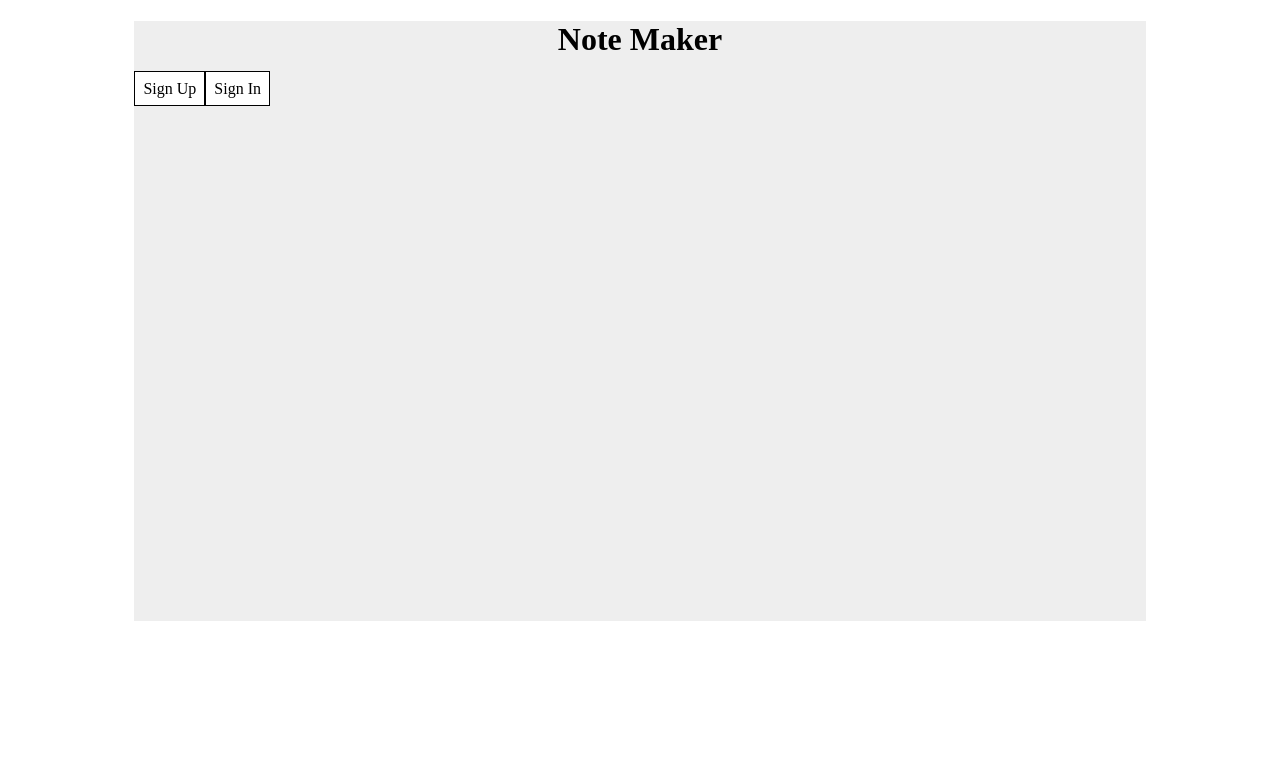
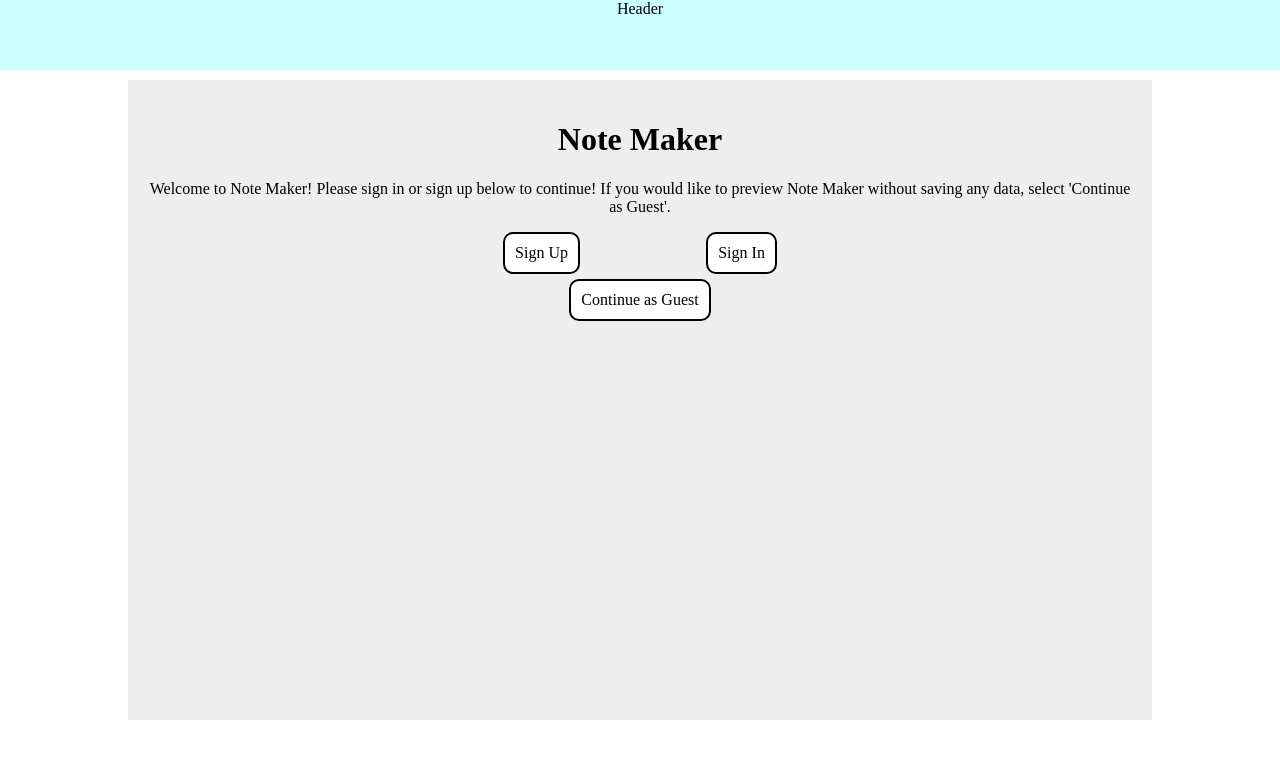
Before and after one commit to kroessam/note-maker, a React (Vite) app: page / in a window 1280 px wide. Shown: the top 758 px of the page. Built offline with nearby package versions, Linux system fonts and the light colour scheme.

Commit message:
404 Page & Styles Added

```diff
--- a/src/App.css
+++ b/src/App.css
@@ -3,21 +3,37 @@ html {
   margin: 0;
 }
 
+body {
+  margin: 0;
+}
+
+header {
+  height: 70px;
+  background-color: #cff;
+  margin-bottom: 10px;
+}
+
 main {
   min-height: 600px;
   background-color: #eee;
+  padding: 20px;
 }
 
-h1 {
-  text-align: center;
+.btn-box {
+  width: 400px;
+  margin: 5px auto;
+  display: flex;
+  justify-content: space-around;
 }
 
 .btn {
+  display: inline-block;
   color: #000;
   background-color: #fff;
-  border: 1px solid #000;
+  border: 2px solid #000;
+  border-radius: 10px;
   text-decoration: none;
-  padding: 0.5rem;
+  padding: 10px;
   transition: background-color .25s linear, color .25s linear;
 }
 
@@ -26,6 +42,9 @@ h1 {
   color: #eee;
 }
 
+.text-center {
+  text-align: center;
+}
 
 @media (min-width: 500px) {
   main {
--- a/src/App.tsx
+++ b/src/App.tsx
@@ -1,18 +1,21 @@
 import { Routes, Route } from "react-router-dom";
 
+import "./App.css";
 import Home from "./pages/Home";
 import SignUp from "./pages/SignUp";
 import SignIn from "./pages/SignIn";
-
-import "./App.css";
+import Header from "./components/Header";
+import PageNotFound from "./pages/PageNotFound";
 
 function App() {
   return (
     <>
+      <Header />
       <Routes>
         <Route path="/" element={<Home />} />
         <Route path="/sign-up" element={<SignUp />} />
         <Route path="/sign-in" element={<SignIn />} />
+        <Route path="*" element={<PageNotFound />} />
       </Routes>
     </>
   );
--- /dev/null
+++ b/src/components/Header.tsx
@@ -0,0 +1,5 @@
+const Header = () => {
+  return <header className="text-center">Header</header>;
+};
+
+export default Header;
--- a/src/pages/Home.tsx
+++ b/src/pages/Home.tsx
@@ -1,14 +1,29 @@
 import { Link } from "react-router-dom";
-import SignIn from "./SignIn";
 
 const Home = () => {
   return (
     <>
       <main>
-        <h1>Note Maker</h1>
+        <div className="text-center">
+          <h1>Note Maker</h1>
+          <p>
+            Welcome to Note Maker! Please sign in or sign up below to continue!
+            If you would like to preview Note Maker without saving any data,
+            select 'Continue as Guest'.
+          </p>
+        </div>
         <div className="btn-box">
-          <Link className="btn" to="/sign-up">Sign Up</Link>
-          <Link className="btn" to="/sign-in">Sign In</Link>
+          <Link className="btn" to="/sign-up">
+            Sign Up
+          </Link>
+          <Link className="btn" to="/sign-in">
+            Sign In
+          </Link>
+        </div>
+        <div className="btn-box">
+          <Link className="btn" to="/dashboard">
+            Continue as Guest
+          </Link>
         </div>
       </main>
     </>
--- /dev/null
+++ b/src/pages/PageNotFound.tsx
@@ -0,0 +1,16 @@
+import { Link } from "react-router-dom";
+
+const PageNotFound = () => {
+  return (
+    <>
+      <main className="text-center">
+        <h1>404 | Page Not Found</h1>
+        <Link className="btn" to="/">
+          Back to Home
+        </Link>
+      </main>
+    </>
+  );
+};
+
+export default PageNotFound;
--- a/src/pages/SignIn.tsx
+++ b/src/pages/SignIn.tsx
@@ -1,5 +1,15 @@
+import { Link } from "react-router-dom";
+
 const SignIn = () => {
-  return <div>SignIn</div>;
+  return (
+    <>
+      <main>
+        <Link className="btn" to="/">
+          Back to Home
+        </Link>
+      </main>
+    </>
+  );
 };
 
 export default SignIn;
```
